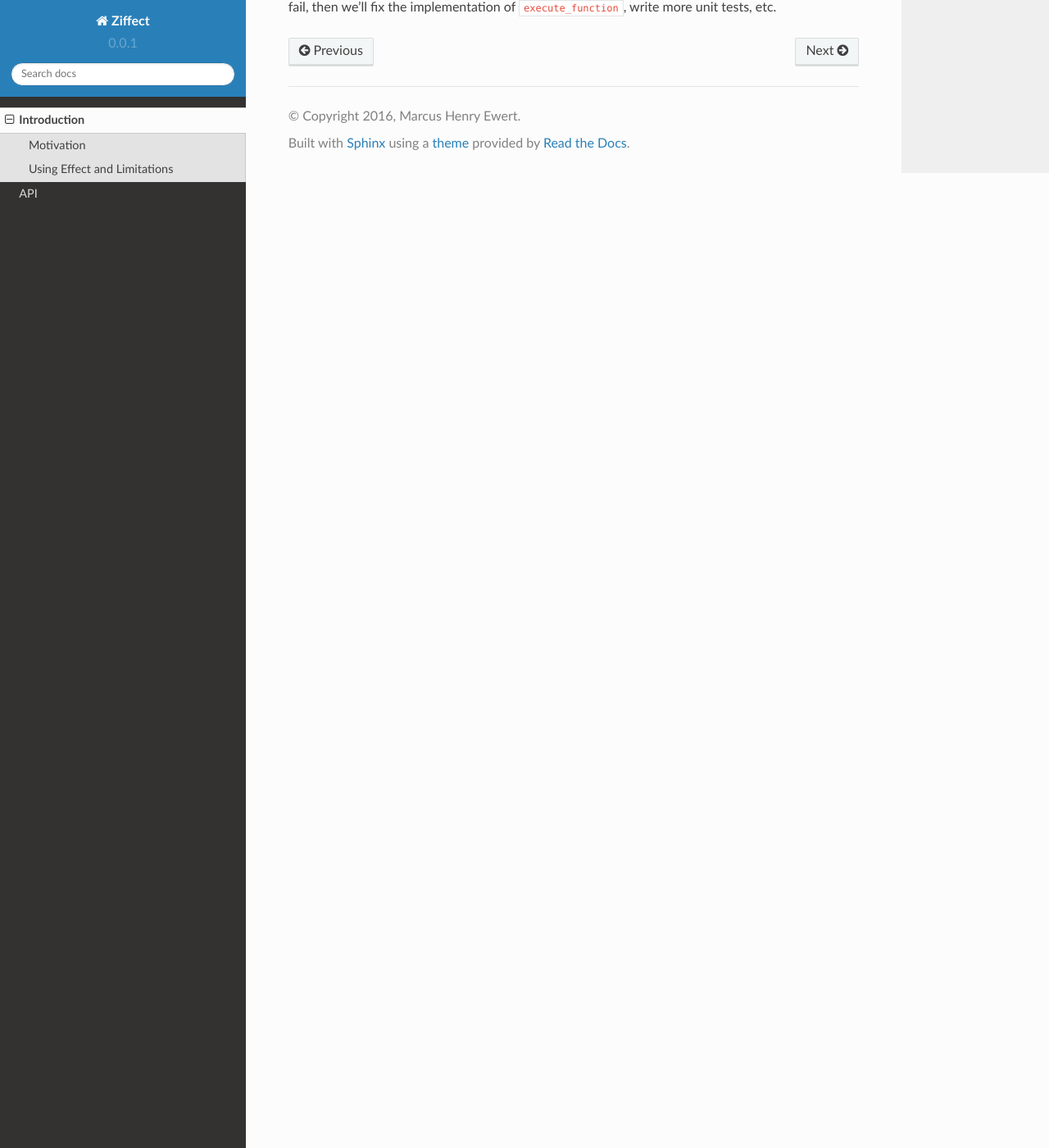
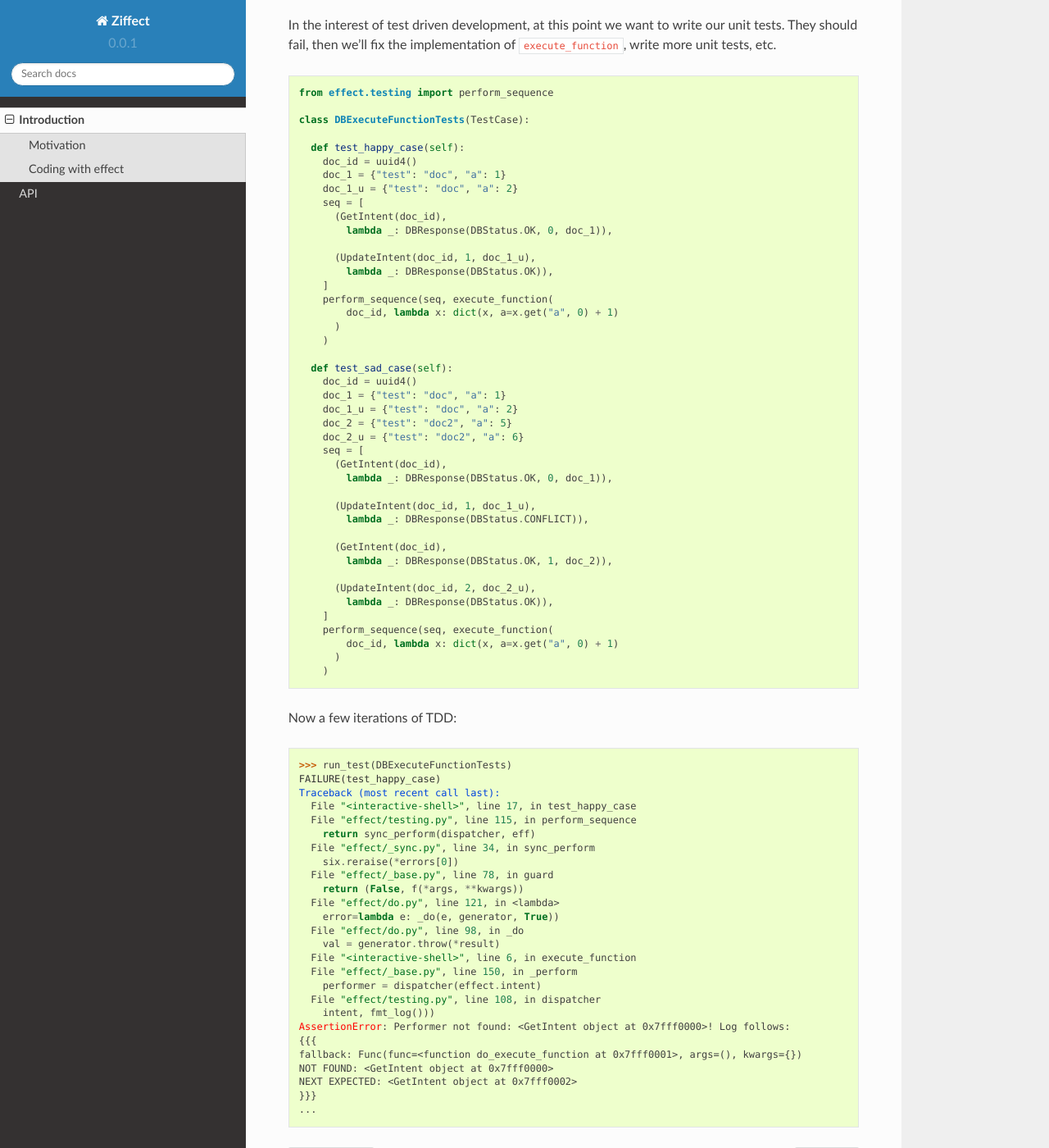
Before and after one commit to sarum90/ziffect, a Sphinx documentation site: the page built from docs/introduction.rst, in a window 1280 px wide and 1400 px high, scrolled down 3772 px. Shown: the whole window at 82% size. Built offline with Sphinx 7.4.7 and the Read the Docs theme 2.0.0, drawn with Linux system fonts in a browser that asks for light colours; some of the changed text lies outside the part shown.

Commit message:
added running a test to the docs

```diff
--- a/docs/introduction.rst
+++ b/docs/introduction.rst
@@ -11,11 +11,11 @@ help of `zope.interface <http://docs.zope.org/zope.interface/>`_ and
 `pyrsistent <https://pyrsistent.readthedocs.org/>`_ it could be made a lot
 better.
 
-Using Effect and Limitations
-----------------------------
+Coding with effect
+------------------
 
 Let's walk through an example to illustrate my grievances with the ``effect``
-library. For starters, lets say we are using ``effect`` to interact with a
+library. For starters, let's say we are using ``effect`` to interact with a
 database. Reading values from and writing values to a database are certainly
 operations that have side-effects, so we believe this to be a good candidate
 use case for our new toy.
@@ -31,10 +31,12 @@ use case for our new toy.
 
   from __future__ import print_function
 
+  import json
   from uuid import uuid4
+
   from pyrsistent import PClass, field
   from six import text_type
-  import json
+  from ziffect.doc import run_test
 
   LATEST=-1
 
@@ -220,12 +222,13 @@ create our implementation:
     new_doc = pure_function(result.doc)
     yield Effect(UpdateIntent(doc_id, result.rev, new_doc))
 
+We still don't technically have what we set out for, as this effect generator
+only takes two arguments, not the underlying db. So we'll add one more
+convenience function that we can play around with on the interpreter:
+
+.. testcode:: effect_implementation
 
   def sync_execute_function(db, doc_id, function):
-    """
-    Convenience wrapper to perform :func:`execute_function` on a database from
-    an interactive terminal.
-    """
     dispatcher = ComposedDispatcher([
       db_dispatcher(db),
       base_dispatcher
@@ -272,6 +275,86 @@ In the interest of test driven development, at this point we want to write our
 unit tests. They should fail, then we'll fix the implementation of
 ``execute_function``, write more unit tests, etc.
 
+.. testsetup:: effect_implementation
+
+  from testtools import TestCase
+
+.. testcode:: effect_implementation
+
+  from effect.testing import perform_sequence
+
+  class DBExecuteFunctionTests(TestCase):
+
+    def test_happy_case(self):
+      doc_id = uuid4()
+      doc_1 = {"test": "doc", "a": 1}
+      doc_1_u = {"test": "doc", "a": 2}
+      seq = [
+        (GetIntent(doc_id),
+          lambda _: DBResponse(DBStatus.OK, 0, doc_1)),
+
+        (UpdateIntent(doc_id, 1, doc_1_u),
+          lambda _: DBResponse(DBStatus.OK)),
+      ]
+      perform_sequence(seq, execute_function(
+          doc_id, lambda x: dict(x, a=x.get("a", 0) + 1)
+        )
+      )
+
+    def test_sad_case(self):
+      doc_id = uuid4()
+      doc_1 = {"test": "doc", "a": 1}
+      doc_1_u = {"test": "doc", "a": 2}
+      doc_2 = {"test": "doc2", "a": 5}
+      doc_2_u = {"test": "doc2", "a": 6}
+      seq = [
+        (GetIntent(doc_id),
+          lambda _: DBResponse(DBStatus.OK, 0, doc_1)),
+
+        (UpdateIntent(doc_id, 1, doc_1_u),
+          lambda _: DBResponse(DBStatus.CONFLICT)),
+
+        (GetIntent(doc_id),
+          lambda _: DBResponse(DBStatus.OK, 1, doc_2)),
+
+        (UpdateIntent(doc_id, 2, doc_2_u),
+          lambda _: DBResponse(DBStatus.OK)),
+      ]
+      perform_sequence(seq, execute_function(
+          doc_id, lambda x: dict(x, a=x.get("a", 0) + 1)
+        )
+      )
+
+Now a few iterations of TDD:
+
+.. doctest:: effect_implementation
+
+  >>> run_test(DBExecuteFunctionTests)
+  FAILURE(test_happy_case)
+  Traceback (most recent call last):
+    File "<interactive-shell>", line 17, in test_happy_case
+    File "effect/testing.py", line 115, in perform_sequence
+      return sync_perform(dispatcher, eff)
+    File "effect/_sync.py", line 34, in sync_perform
+      six.reraise(*errors[0])
+    File "effect/_base.py", line 78, in guard
+      return (False, f(*args, **kwargs))
+    File "effect/do.py", line 121, in <lambda>
+      error=lambda e: _do(e, generator, True))
+    File "effect/do.py", line 98, in _do
+      val = generator.throw(*result)
+    File "<interactive-shell>", line 6, in execute_function
+    File "effect/_base.py", line 150, in _perform
+      performer = dispatcher(effect.intent)
+    File "effect/testing.py", line 108, in dispatcher
+      intent, fmt_log()))
+  AssertionError: Performer not found: <GetIntent object at 0x7fff0000>! Log follows:
+  {{{
+  fallback: Func(func=<function do_execute_function at 0x7fff0001>, args=(), kwargs={})
+  NOT FOUND: <GetIntent object at 0x7fff0000>
+  NEXT EXPECTED: <GetIntent object at 0x7fff0002>
+  }}}
+  ...
 
 
 .. There is another directive: .. testoutput:: if testinputs have outputs
```
